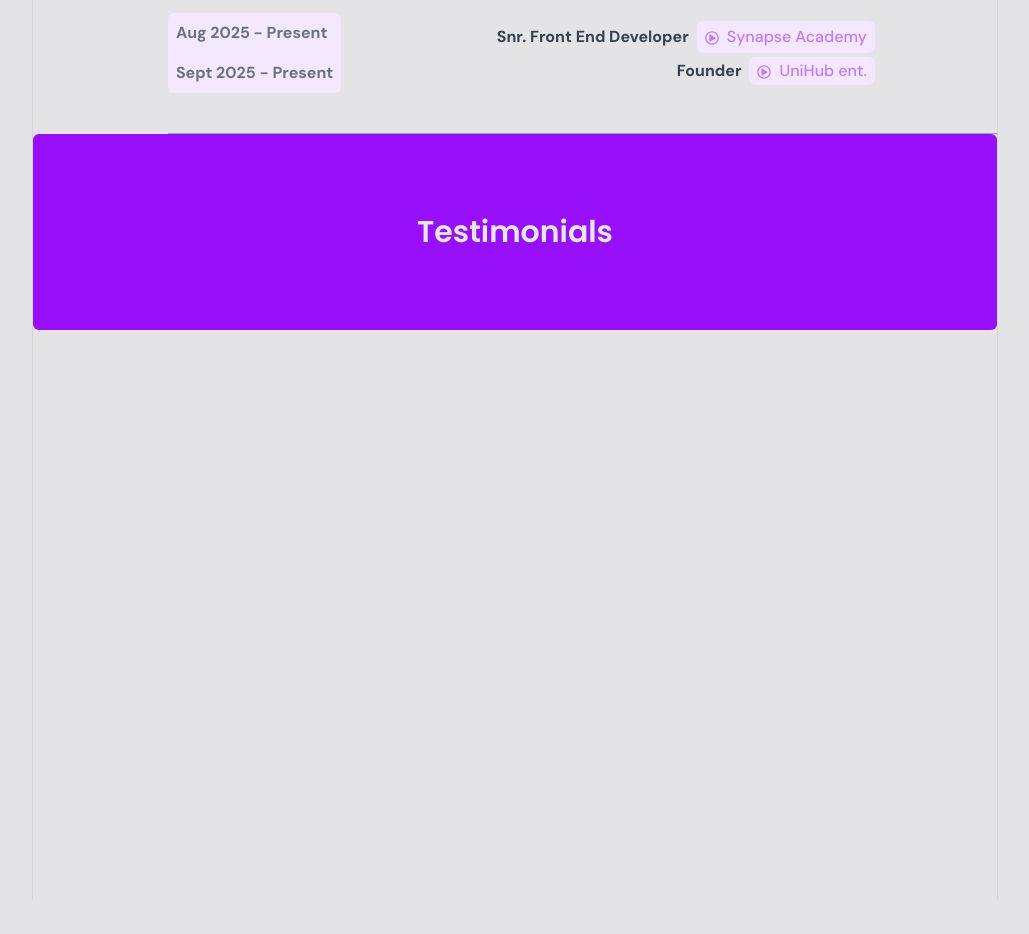
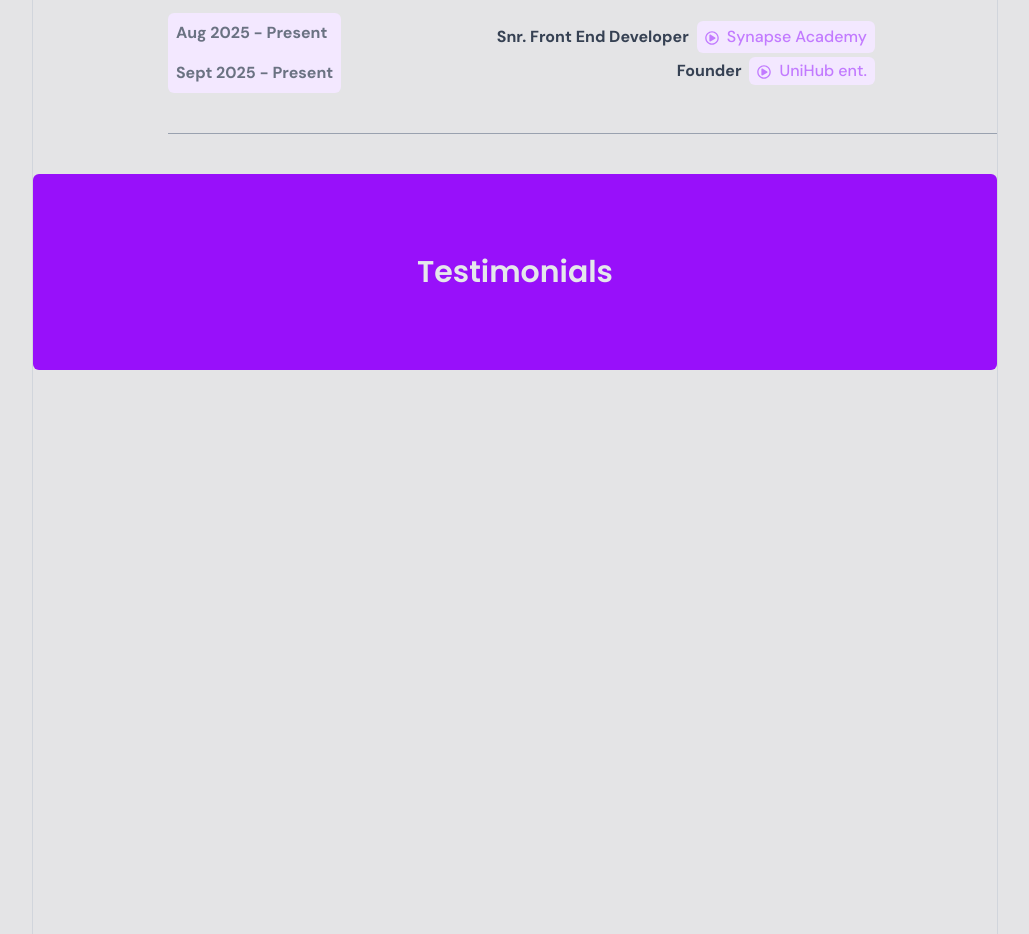
Before and after one commit to OkataMiracleDev/my_portfolio, a Next.js app: page / in a window 1280 px wide. Shown: the part 3900-4834 px from the top of the page, without its empty margins (125-1154 px from the left). Before the commit the page ends 4800 px from the top, so only its background shows below. Built offline with nearby package versions, Linux system fonts and the light colour scheme; a web font is replaced by a local one.

Commit message:
fix(Home): adjust container height to accommodate all sections
The previous height value was causing content overflow issues. Increased height to 900vh to properly display all page sections.

```diff
--- a/components/Home/Home.tsx
+++ b/components/Home/Home.tsx
@@ -9,7 +9,7 @@ import Testimonials from './Testimonials/Testimonials'
 
 const Home = () => {
   return (
-    <div className='overflow-hidden flex flex-col h-[600vh] lg:border-l-1 lg:border-r-1 border-gray-300'>
+    <div className='overflow-hidden flex flex-col h-[900vh] lg:border-l-1 lg:border-r-1 border-gray-300'>
       <Hero />
       <Projects />
       <About />
--- a/components/Home/Testimonials/Testimonials.tsx
+++ b/components/Home/Testimonials/Testimonials.tsx
@@ -3,7 +3,7 @@ import React from 'react'
 
 const Testimonials = () => {
   return (
-    <div className='py-20 flex flex-col items-center justify-center bg-purple-600 w-full rounded-md'>
+    <div className='mt-10 py-20 flex flex-col items-center justify-center bg-purple-600 w-full rounded-md'>
         <div className=' w-[80%] mx-auto grid items-center justify-center grid-cols-1 gap-10 '>
             {/* Text Content */}
             <div>
```
